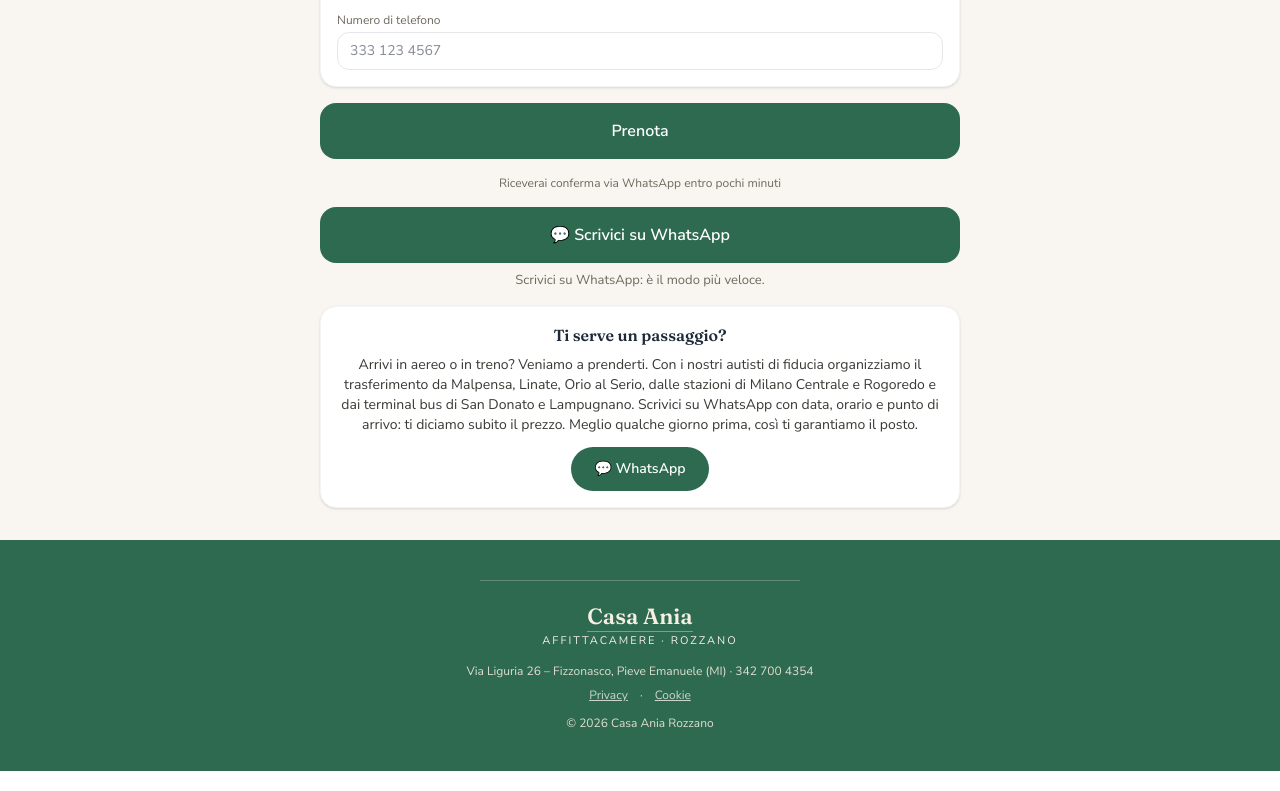
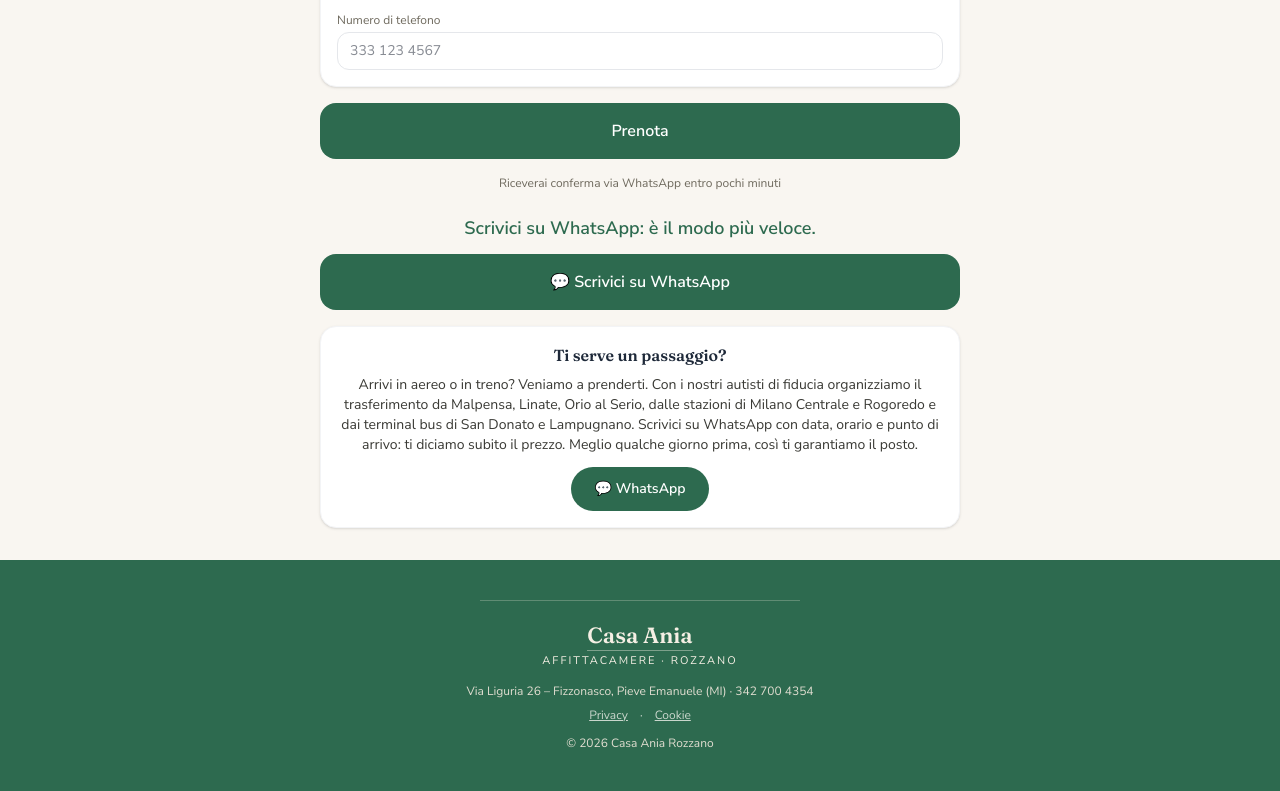
Before and after one commit to CasaAnia/sito-casaania, a Next.js app: page /prenota in a window 1280 px wide. Shown: the part 947-1738 px from the top of the page. Built offline with nearby package versions, Linux system fonts and the light colour scheme.

Commit message:
Rende più evidente la riga 'Scrivici su WhatsApp' sopra il pulsante in /prenota

```diff
--- a/app/prenota/PrenotaClient.tsx
+++ b/app/prenota/PrenotaClient.tsx
@@ -273,13 +273,13 @@ export default function PrenotaClient() {
               </p>
             </form>
 
+            <p className="text-center font-semibold mt-6 mb-3" style={{ fontSize: '18px', color: '#2d6a4f' }}>
+              Scrivici su WhatsApp: è il modo più veloce.
+            </p>
             <a href={WA_LINK} target="_blank" rel="noopener noreferrer"
-              className="mt-4 flex items-center justify-center gap-2 bg-green-700 hover:bg-green-800 transition-colors text-white font-bold py-4 rounded-2xl text-base">
+              className="flex items-center justify-center gap-2 bg-green-700 hover:bg-green-800 transition-colors text-white font-bold py-4 rounded-2xl text-base">
               💬 Scrivici su WhatsApp
             </a>
-            <p className="text-center mt-2" style={{ fontSize: '13px', color: '#6f6a5e' }}>
-              Scrivici su WhatsApp: è il modo più veloce.
-            </p>
 
             <div className="bg-white rounded-2xl p-4 shadow-sm border border-gray-100 mt-4 text-center">
               <p className="font-display font-semibold text-gray-800 mb-2">Ti serve un passaggio?</p>
```
